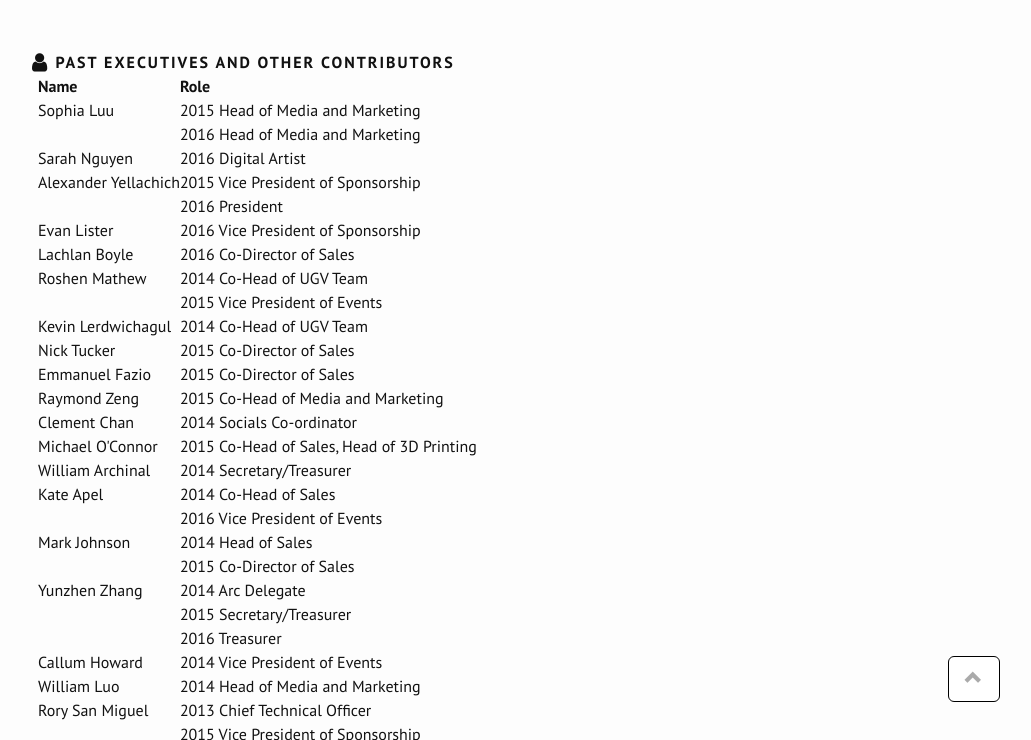
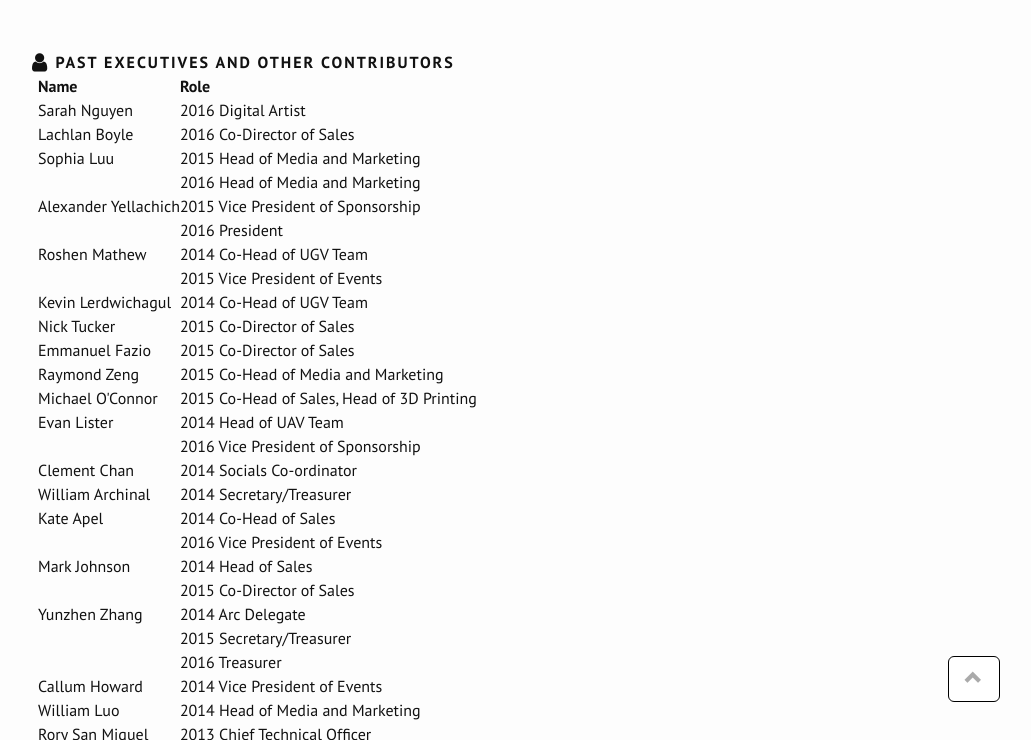
Before and after one commit to lam5ter/createunsw.github.io, a Jekyll site: the page built from team.md, in a window 1280 px wide and 900 px high, scrolled down 2330 px, cut to the strip 160-900 px from the top of the window. Shown: the whole strip, without its empty margins (222-1253 px from the left). Built offline with Jekyll 4.4.1, drawn with Linux system fonts in a browser that asks for light colours; nearby versions of some CDN libraries; some web fonts are replaced; some of the changed text lies outside the part shown.

Commit message:
Last update to past exec list for now, hopefully.

```diff
--- a/team.md
+++ b/team.md
@@ -138,21 +138,22 @@ type: section
 
     <div class="portfolio-content">
   <table ><tr ><th  align='left'>Name</th><th  align='left'>Role</th></tr>
+  <tr ><td  align='left'>Sarah Nguyen</td><td >2016 Digital Artist</td></tr>
+  <tr ><td  align='left'>Lachlan Boyle</td><td >2016 Co-Director of Sales</td></tr>
   <tr ><td  align='left'>Sophia Luu</td><td >2015 Head of Media and Marketing</td></tr>
   <tr ><td >&nbsp;</td><td >2016 Head of Media and Marketing</td></tr>
-  <tr ><td  align='left'>Sarah Nguyen</td><td >2016 Digital Artist</td></tr>
   <tr ><td  align='left'>Alexander Yellachich</td><td >2015 Vice President of Sponsorship</td></tr>
   <tr ><td >&nbsp;</td><td >2016 President</td></tr>
-  <tr ><td  align='left'>Evan Lister</td><td >2016 Vice President of Sponsorship</td></tr>
-  <tr ><td  align='left'>Lachlan Boyle</td><td >2016 Co-Director of Sales</td></tr>
   <tr ><td  align='left'>Roshen Mathew</td><td >2014 Co-Head of UGV Team</td></tr>
   <tr ><td >&nbsp;</td><td >2015 Vice President of Events</td></tr>
   <tr ><td  align='left'>Kevin Lerdwichagul</td><td >2014 Co-Head of UGV Team</td></tr>
-  <tr ><td >Nick Tucker</td><td >2015 Co-Director of Sales</td></tr>
-  <tr ><td >Emmanuel Fazio</td><td >2015 Co-Director of Sales</td></tr>
-  <tr ><td >Raymond Zeng</td><td >2015 Co-Head of Media and Marketing</td></tr>
-  <tr ><td >Clement Chan</td><td >2014 Socials Co-ordinator</td></tr>
-  <tr ><td >Michael O'Connor</td><td >2015 Co-Head of Sales, Head of 3D Printing</td></tr>
+  <tr ><td  align='left'>Nick Tucker</td><td >2015 Co-Director of Sales</td></tr>
+  <tr ><td  align='left'>Emmanuel Fazio</td><td >2015 Co-Director of Sales</td></tr>
+  <tr ><td  align='left'>Raymond Zeng</td><td >2015 Co-Head of Media and Marketing</td></tr>
+  <tr ><td  align='left'>Michael O'Connor</td><td >2015 Co-Head of Sales, Head of 3D Printing</td></tr>
+  <tr ><td  align='left'>Evan Lister</td><td >2014 Head of UAV Team</td></tr>
+  <tr ><td >&nbsp;</td><td >2016 Vice President of Sponsorship</td></tr>
+  <tr ><td  align='left'>Clement Chan</td><td >2014 Socials Co-ordinator</td></tr>
   <tr ><td  align='left'>William Archinal</td><td >2014 Secretary/Treasurer</td></tr>
   <tr ><td  align='left'>Kate Apel</td><td >2014 Co-Head of Sales</td></tr>
   <tr ><td >&nbsp;</td><td >2016 Vice President of Events</td></tr>
@@ -161,13 +162,13 @@ type: section
   <tr ><td  align='left'>Yunzhen Zhang</td><td >2014 Arc Delegate</td></tr>
   <tr ><td >&nbsp;</td><td >2015 Secretary/Treasurer</td></tr>
   <tr ><td >&nbsp;</td><td >2016 Treasurer</td></tr>
-  <tr ><td >Callum Howard</td><td >2014 Vice President of Events</td></tr>
+  <tr ><td  align='left'>Callum Howard</td><td >2014 Vice President of Events</td></tr>
   <tr ><td  align='left'>William Luo</td><td >2014 Head of Media and Marketing</td></tr>
   <tr ><td  align='left'>Rory San Miguel</td><td >2013 Chief Technical Officer</td></tr>
   <tr ><td >&nbsp;</td><td >2015 Vice President of Sponsorship</td></tr>
-  <tr ><td >Pascal Hendricks</td><td >2013 Event's Co-ordinator</td></tr>
+  <tr ><td  align='left'>Pascal Hendricks</td><td >2013 Events Co-ordinator</td></tr>
   <tr ><td  align='left'>Austin Kong</td><td >2013 Secretary</td></tr>
-  <tr ><td >&nbsp;</td><td >2015 Doer of Things(CTO)</td></tr>
+  <tr ><td >&nbsp;</td><td >2015 Doer of Things (CTO)</td></tr>
   <tr ><td  align='left'>Molly Mcmanus</td><td >2013 Treasurer</td></tr>
   <tr ><td  align='left'>Aidan O’Brien</td><td >2013 Vice President</td></tr>
   <tr ><td  align='left'>Adam Silk</td><td >2013 Arc Delegate</td></tr>
```
